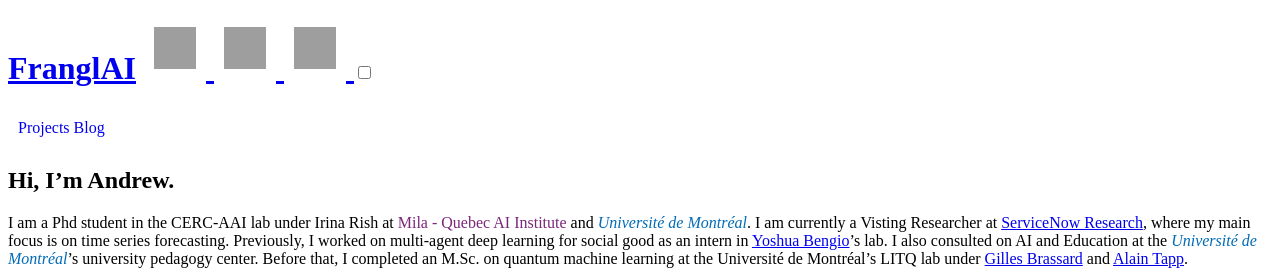
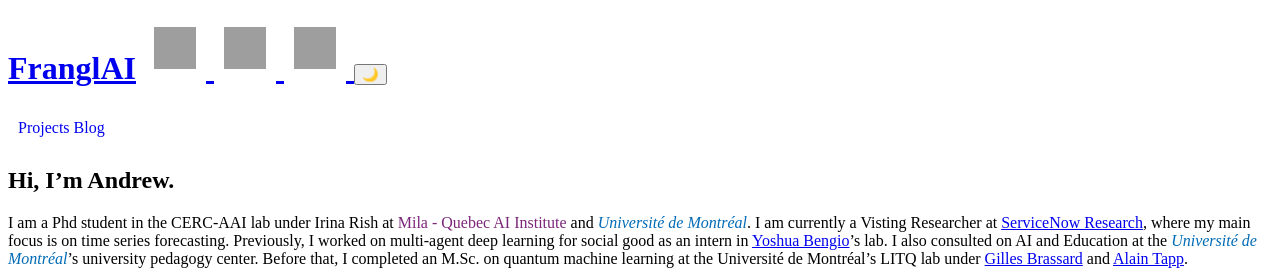
Before and after one commit to AndrewRWilliams/AndrewRWilliams.github.io, a Jekyll site: the page built from index.md, in a window 1280 px wide, cut to the strip 112-382 px from the top of the page. Built offline with Jekyll 4.4.1, drawn with Linux system fonts in a browser that asks for light colours; grey boxes are pictures that could not be loaded.

Commit message:
Update header.html

```diff
--- a/_includes/header.html
+++ b/_includes/header.html
@@ -38,7 +38,9 @@
                 style="width: 42px; height: 42px; margin: 10px"
             />
         </a>
-        <input type="checkbox" id="theme-toggle" />
+        <button id="theme-toggle" aria-label="Toggle Dark Mode">
+          <span id="moon-icon" aria-hidden="true">🌙</span> <!-- Moon icon -->
+        </button>
     </h1>
     <nav class="group">
         <a href="{{ site.baseurl }}/projects">Projects</a>
```
